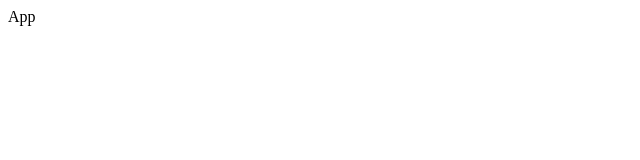
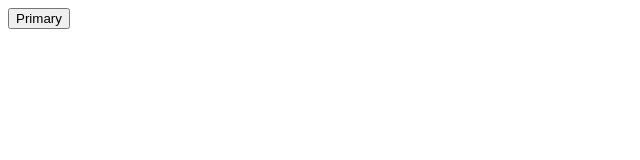
Before and after one commit to NS-25/udemy-comps, a React (Vite) app: page / in a window 1280 px wide. Shown: the top 160 px of the page, without its empty margins (0-640 px from the left). Built offline with nearby package versions, Linux system fonts and the light colour scheme.

Commit message:
some changes in app.jsx

```diff
--- a/src/App.jsx
+++ b/src/App.jsx
@@ -1,7 +1,11 @@
 import React from "react";
 
 const App = () => {
-  return <div>App</div>;
+  return (
+    <div>
+      <button>Primary</button>
+    </div>
+  );
 };
 
 export default App;
```
